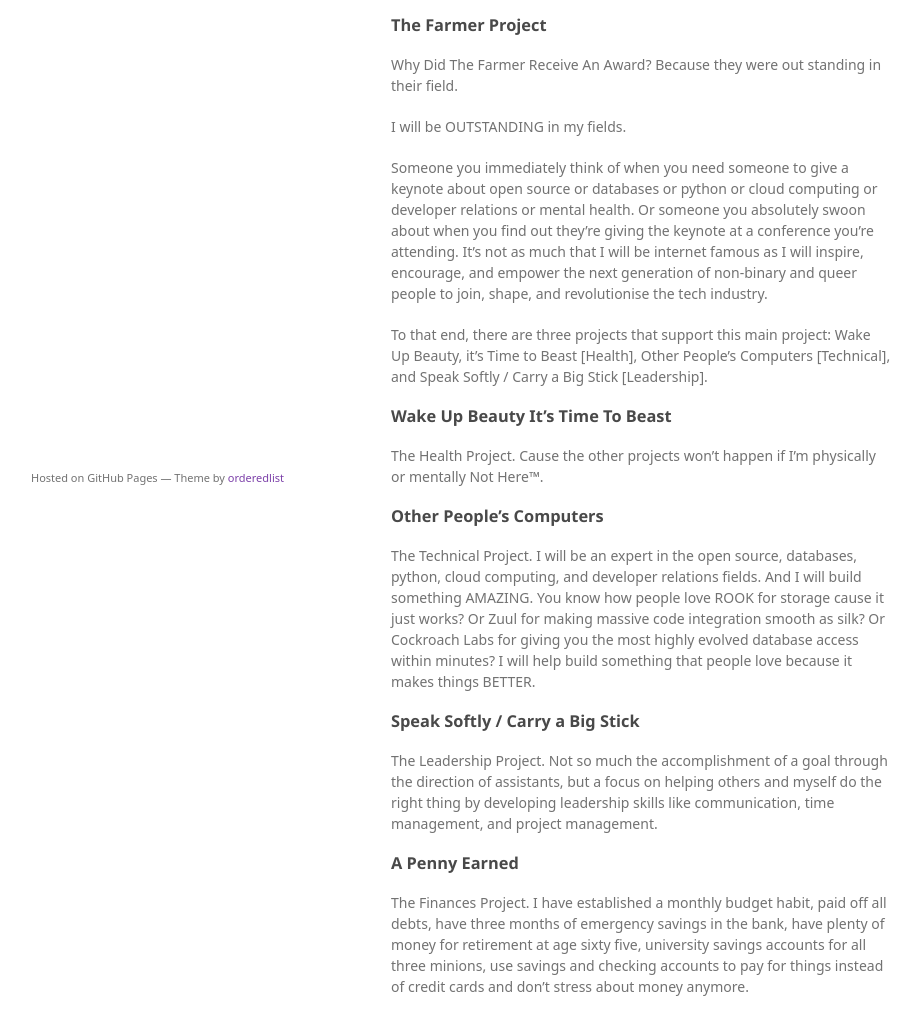
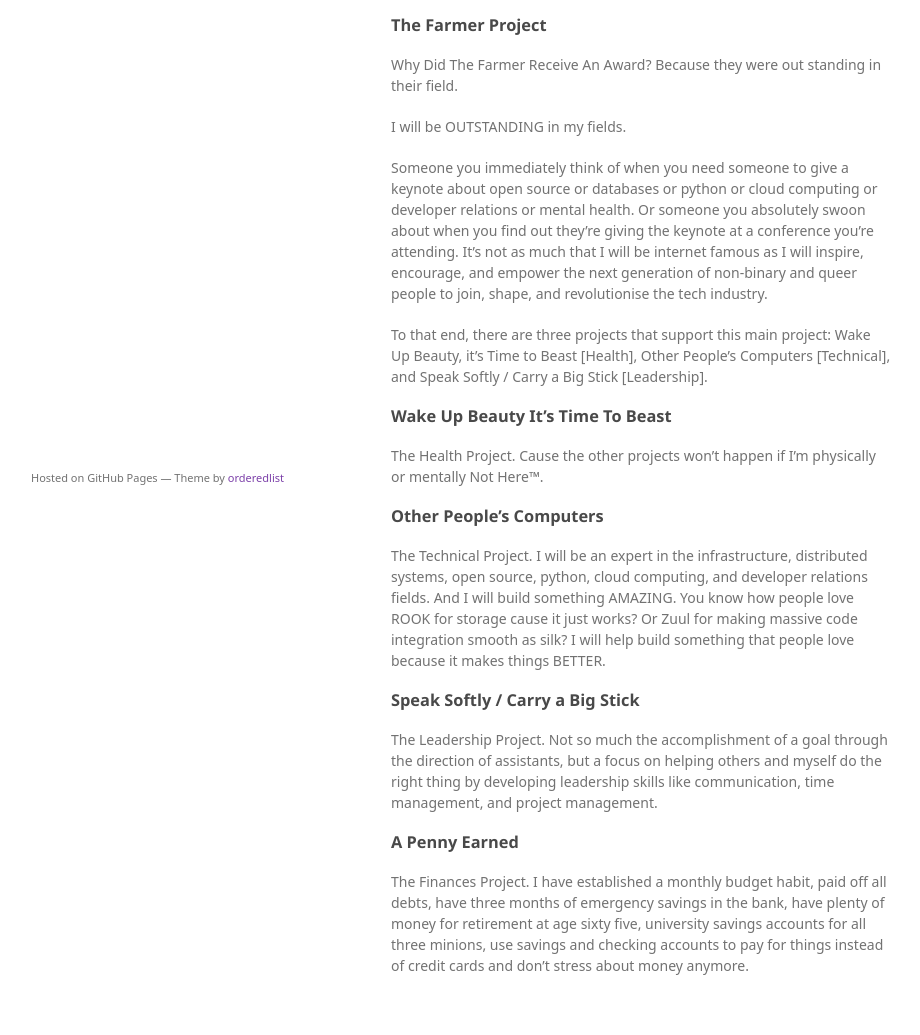
Before and after one commit to rainleander/rainleander.github.io, a Jekyll site: the page index.html, which Jekyll copies as it is, in a window 1280 px wide, cut to the strip 343-1410 px from the top of the page. Shown: the top 1035 px of the strip, without its empty margins (179-1099 px from the left). Built offline with Jekyll 4.4.1, drawn with Linux system fonts in a browser that asks for light colours; some web fonts are replaced.

Commit message:
Update index.html

```diff
--- a/index.html
+++ b/index.html
@@ -45,7 +45,7 @@
 <p>The Health Project. Cause the other projects won’t happen if I’m physically or mentally Not Here™.</p>
 <h3>
 <a id="other-peoples-computers" class="anchor" href="#other-peoples-computers" aria-hidden="true"><span aria-hidden="true" class="octicon octicon-link"></span></a>Other People’s Computers</h3>
-<p>The Technical Project. I will be an expert in the open source, databases, python, cloud computing, and developer relations fields. And I will build something AMAZING. You know how people love ROOK for storage cause it just works? Or Zuul for making massive code integration smooth as silk? Or Cockroach Labs for giving you the most highly evolved database access within minutes? I will help build something that people love because it makes things BETTER.</p>
+<p>The Technical Project. I will be an expert in the infrastructure, distributed systems, open source, python, cloud computing, and developer relations fields. And I will build something AMAZING. You know how people love ROOK for storage cause it just works? Or Zuul for making massive code integration smooth as silk? I will help build something that people love because it makes things BETTER.</p>
 <h3>
 <a id="speak-softly-carry-a-big-stick" class="anchor" href="#speak-softly-carry-a-big-stick" aria-hidden="true"><span aria-hidden="true" class="octicon octicon-link"></span></a>Speak Softly / Carry a Big Stick</h3>
 <p>The Leadership Project. Not so much the accomplishment of a goal through the direction of assistants, but a focus on helping others and myself do the right thing by developing leadership skills like communication, time management, and project management.</p>
```
